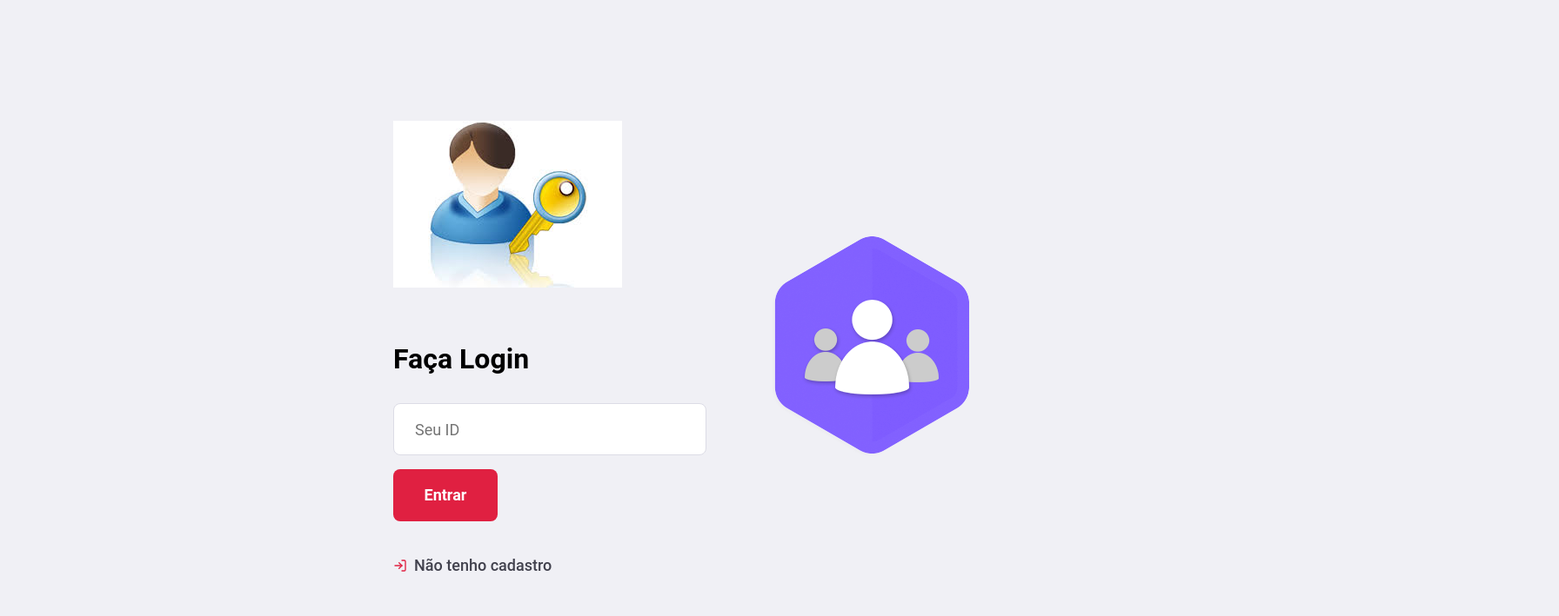
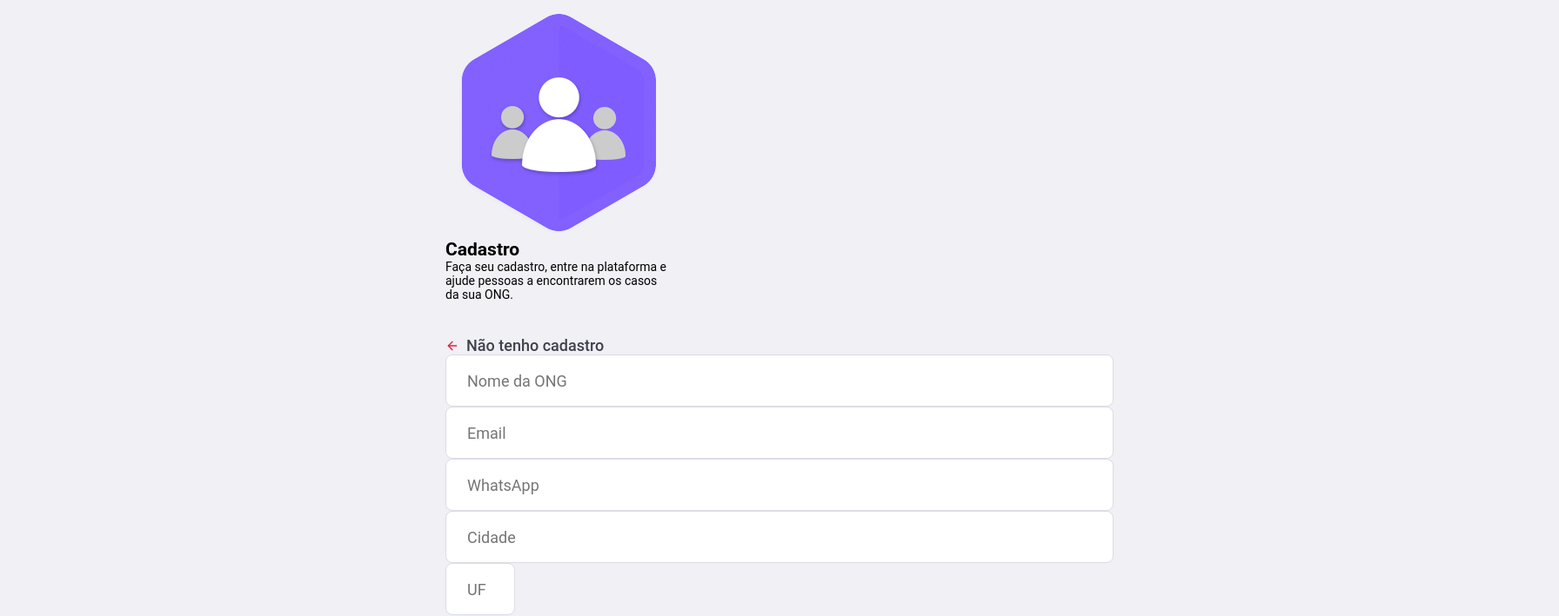
Before and after one commit to fernandosilvanoleto/Aula_01, a React (Create React App) app in the folder frontend/: page /register in a window 1280 px wide. Shown: the top 709 px of the page at 87% size, 1792 px wide, since content can reach past the window. Built offline with nearby package versions, Linux system fonts and the light colour scheme; a web font is replaced by a local one.

Commit message:
Implementando a parte de registro de ONG.

```diff
--- a/frontend/src/App.js
+++ b/frontend/src/App.js
@@ -2,7 +2,7 @@
 
 import './global.css';
 
-import Logon from './pages/Logon';
+import Routes from './routes';
 
 // quando o código em html está integrado dentro do js é chamado de JSX
 function App() {
@@ -27,7 +27,7 @@
   */
 
   return (
-    <Logon />
+    <Routes />
   );
 }
 
--- a/frontend/src/global.css
+++ b/frontend/src/global.css
@@ -50,3 +50,23 @@
 .button:hover {
     filter:  brightness(90%);
 }
+
+.back-link {
+    width: 500%;
+    display: flex;
+    align-items: center;
+    margin-top: 40px;
+    color: #41414d;
+    font-size: 18px;
+    text-decoration: none;
+    font-weight: 500;
+    transition: opacity 0.2s;
+}
+
+.back-link svg {
+    margin-right: 8px;
+}
+
+.back-link a:hover {
+    opacity: 0.8;
+}
--- a/frontend/src/pages/Logon/index.js
+++ b/frontend/src/pages/Logon/index.js
@@ -1,4 +1,5 @@
 import React from 'react';
+import {Link} from 'react-router-dom';
 import { FiLogIn } from 'react-icons/fi';
 
 import './styles.css';
@@ -17,10 +18,10 @@
                  <input placeholder="Seu ID" />
                  <button className="button" type="submit">Entrar</button>
 
-                 <a href="/registrar">
+                 <Link className="back-link" to="/register">
                      <FiLogIn size={16} color="#E02041" />
                       Não tenho cadastro
-                 </a>
+                 </Link>
              </form>
              </section>
 
--- a/frontend/src/pages/Logon/styles.css
+++ b/frontend/src/pages/Logon/styles.css
@@ -28,23 +28,3 @@
     display: inline-block;
     margin-bottom: 32px;
 }
-
-.logon-controller section.form a {
-    width: 500%;
-    display: flex;
-    align-items: center;
-    margin-top: 40px;
-    color: #41414d;
-    font-size: 18px;
-    text-decoration: none;
-    font-weight: 500;
-    transition: opacity 0.2s;
-}
-
-.logon-controller section.form a svg {
-    margin-right: 8px;
-}
-
-.logon-controller section.form a:hover {
-    opacity: 0.8;
-}
--- /dev/null
+++ b/frontend/src/pages/Register/index.js
@@ -0,0 +1,35 @@
+import React from 'react';
+import { Link } from 'react-router-dom';
+import { FiArrowLeft } from 'react-icons/fi';
+
+import './styles.css';
+
+import logoImg from '../../assets/Logo.png';
+
+export default function Register(){
+    return (
+        <div className="register-container">
+            <div className="content">
+                <section>
+                    <img src={logoImg} alt="Logo"/>
+                    <h1>Cadastro</h1>
+                    <p>Faça seu cadastro, entre na plataforma e ajude pessoas a encontrarem os casos da sua ONG.</p>
+                    <Link className="back-link" to="/">
+                     <FiArrowLeft size={16} color="#E02041" />
+                      Não tenho cadastro
+                    </Link>
+                </section>
+                <form>
+                    <input placeholder="Nome da ONG" />
+                    <input type="email" placeholder="Email" />
+                    <input placeholder="WhatsApp" />
+                    <div className="input-group">
+                        <input placeholder="Cidade" />
+                        <input placeholder="UF" style={{ width: 80 }}/>
+                    </div>
+                    <button className="button">Cadastrar</button>
+                </form>
+            </div>
+        </div>
+    );
+}
--- /dev/null
+++ b/frontend/src/pages/Register/styles.css
@@ -0,0 +1,55 @@
+.register-container {
+    width: 100%;
+    max-width: 120px;
+    height: 100vh;
+    margin: 0 auto;
+
+    display: flex;
+    align-items: center;
+    justify-content: center;
+}
+
+.content-container .contet{
+    width: 100%;
+    padding: 90px;
+    background: #f0f0f5;
+    box-shadow: 0 0 100px rgba(0, 0, 0, 0.1);
+    border-radius: 8px;
+
+    display: flex;
+    justify-content: space-between;
+    align-items: center;
+}
+
+.content-container .contet section {
+    width: 100%;
+    max-width: 380px;
+}
+
+.content-container .contet section h1 {
+    margin: 64px 0 32px;
+    font-size: 32px;
+}
+
+.content-container .contet section p {
+    color: #737380;
+    font-size: 18px;
+    line-height: 32px;
+}
+
+.content-container .contet form {
+  width: 100%;
+  max-width: 450px;
+}
+
+.content-container .contet form input {
+    margin-top: 8px;
+}
+
+.content-container .contet form input .input-group {
+    display: flex;
+}
+
+.content-container .contet form .input-group input + input {
+    margin-left: 8px;
+}
--- /dev/null
+++ b/frontend/src/routes.js
@@ -0,0 +1,16 @@
+import React from 'react';
+import { BrowserRouter, Route, Switch } from 'react-router-dom';
+
+import Logon from './pages/Logon';
+import Register from './pages/Register';
+
+export default function Routes (){
+    return (
+        <BrowserRouter>
+            <Switch>
+                <Route path="/" exact component={Logon} />
+                <Route path="/register" component={Register} />
+            </Switch>
+        </BrowserRouter>
+    );
+}
```
Also changed, not shown: 1 other file (tests, documents, lock files or other folders).
